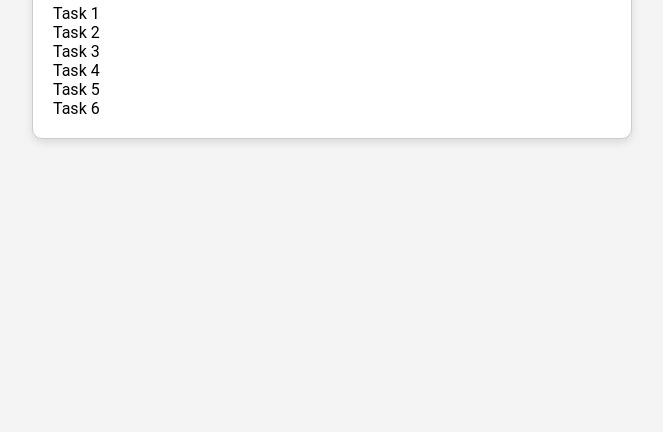
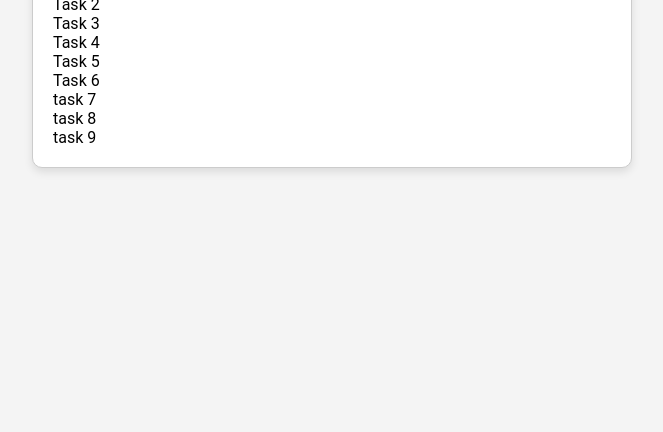
Before and after one commit to bar-echa/task-tracker, a plain HTML site: page task-tracker/index.html in a window 1280 px wide. Shown: the part 368-800 px from the top of the page, without its empty margins (308-971 px from the left). Drawn offline with Linux system fonts and the light colour scheme.

Commit message:
created task 8 and 9

```diff
--- a/task-tracker/index.html
+++ b/task-tracker/index.html
@@ -16,6 +16,9 @@
         <li>Task 4</li>
         <li>Task 5</li>
         <li>Task 6</li>
+        <li>task 7</li>
+        <li>task 8</li>
+        <li>task 9</li>
       </ul>
     </div>
 
```
